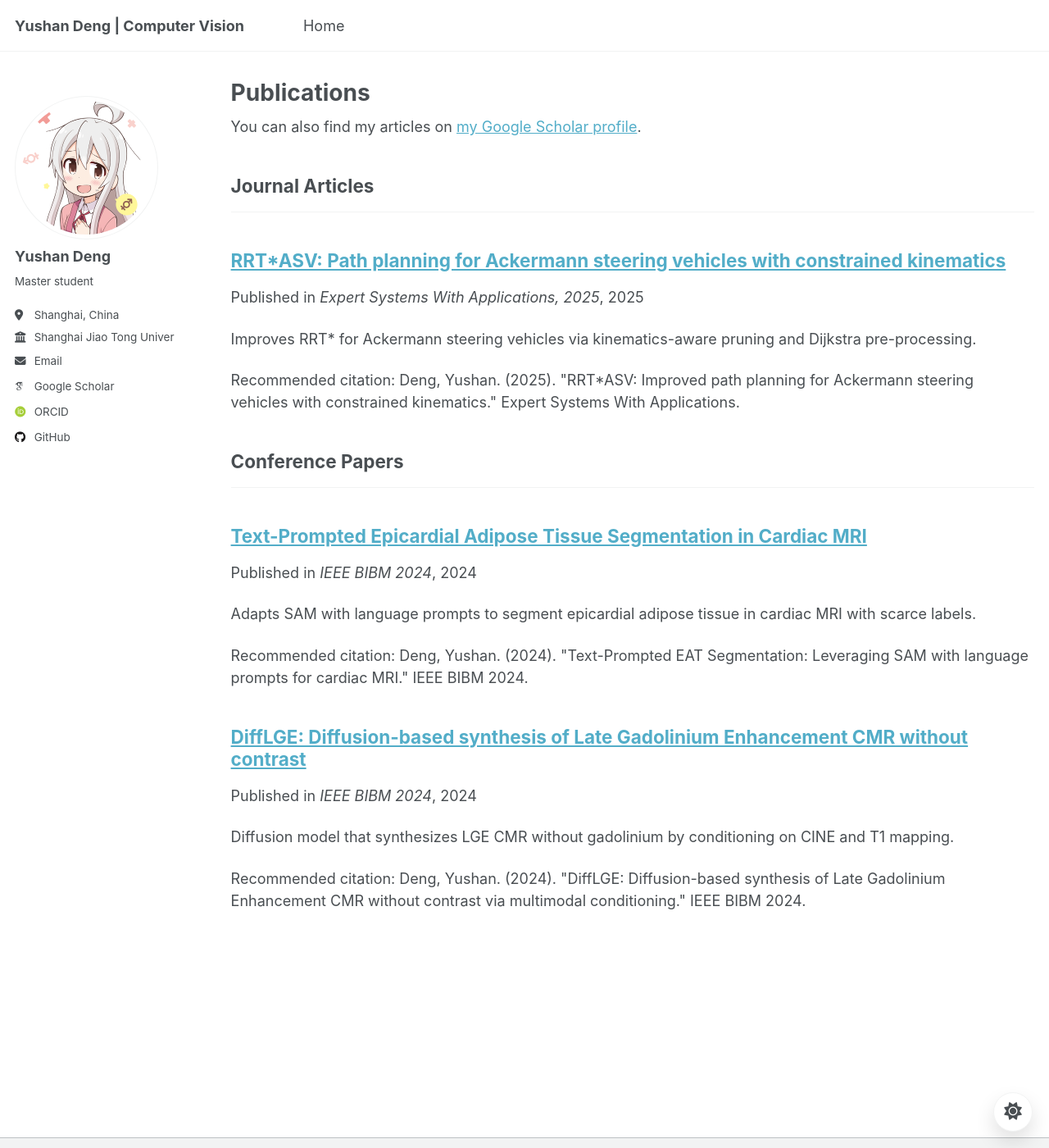
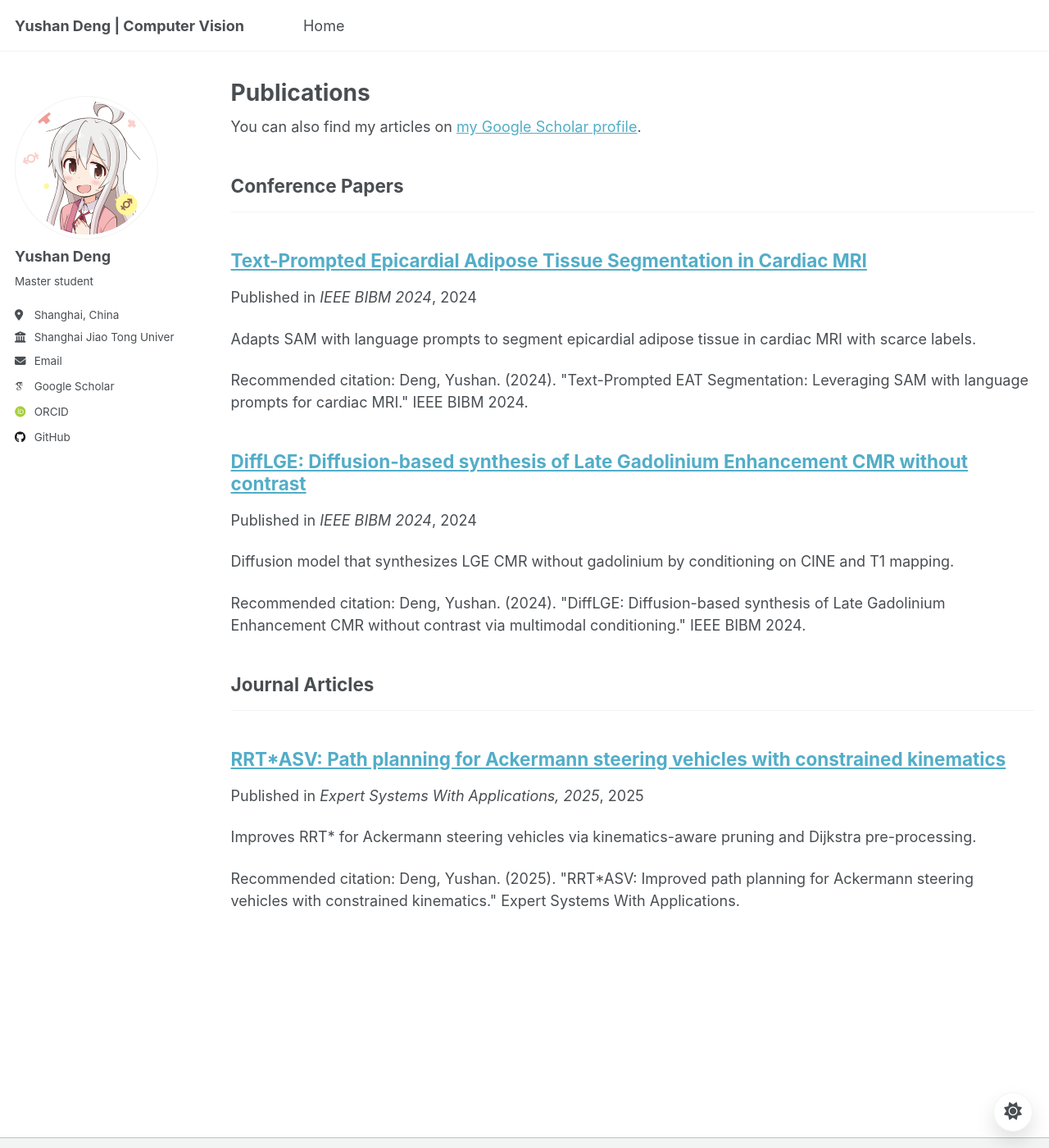
Before and after one commit to IT-BillDeng/IT-BillDeng.github.io, a Jekyll site: the page built from _pages/publications.html, in a window 1280 px wide and 1400 px high. Shown: the whole window at 82% size. Built offline with Jekyll 4.4.1, drawn with Linux system fonts in a browser that asks for light colours; some web fonts are replaced; a script that is not in the unit is left out.

Commit message:
调整出版物类别顺序，确保书籍和期刊文章的标题排列一致

```diff
--- a/_config.yml
+++ b/_config.yml
@@ -80,12 +80,12 @@ author:
 
 # Publication Category - The following the list of publication categories and their headings
 publication_category:
+  conferences:
+    title: 'Conference Papers'
+  manuscripts:
+    title: 'Journal Articles'
   books:
     title: 'Books'
-  manuscripts:
-    title: 'Journal Articles'
-  conferences:
-    title: 'Conference Papers'
 
 # Site Settings
 teaser                   :  # filename of teaser fallback teaser image placed in /images/, .e.g. "500x300.png"
```
